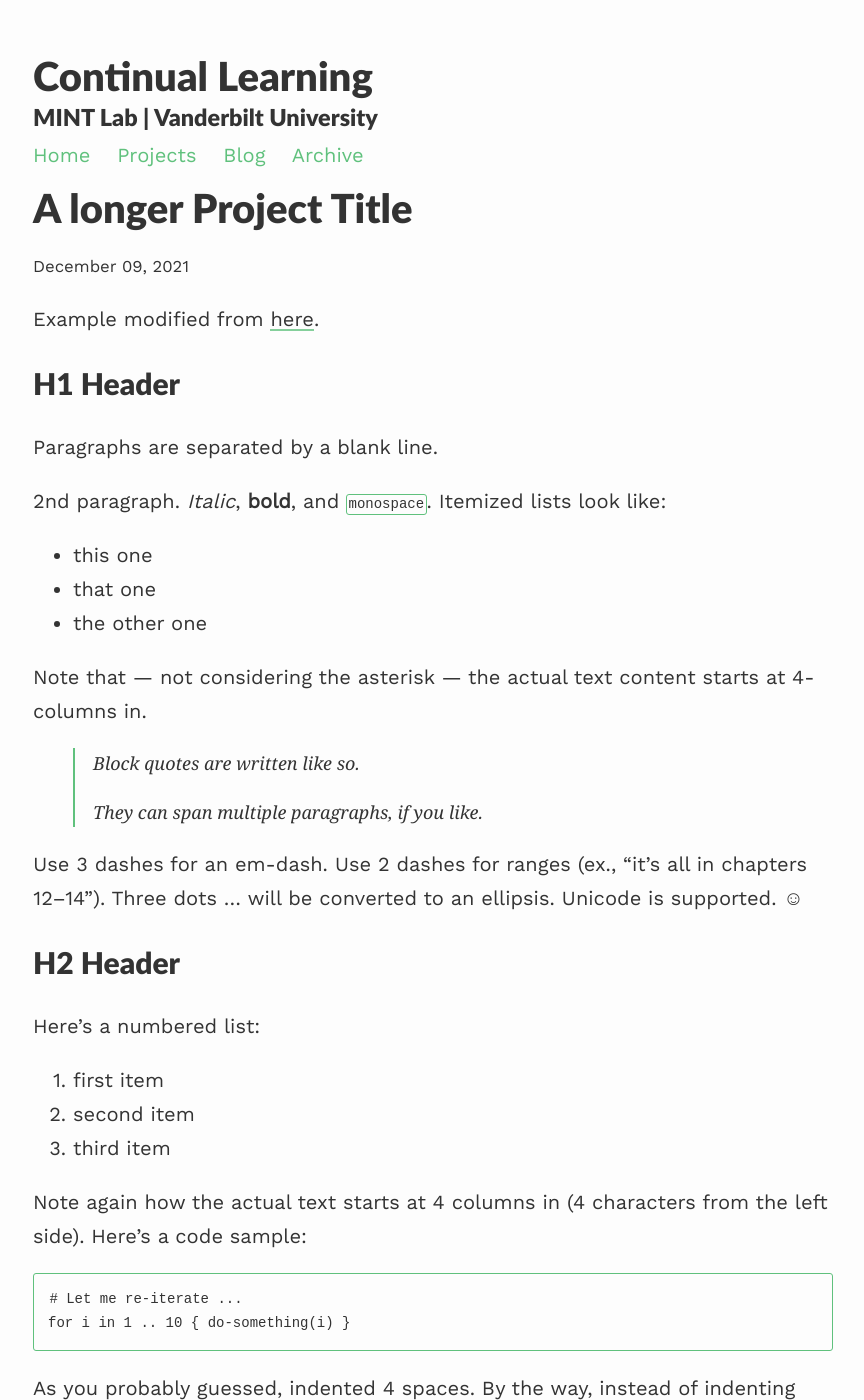
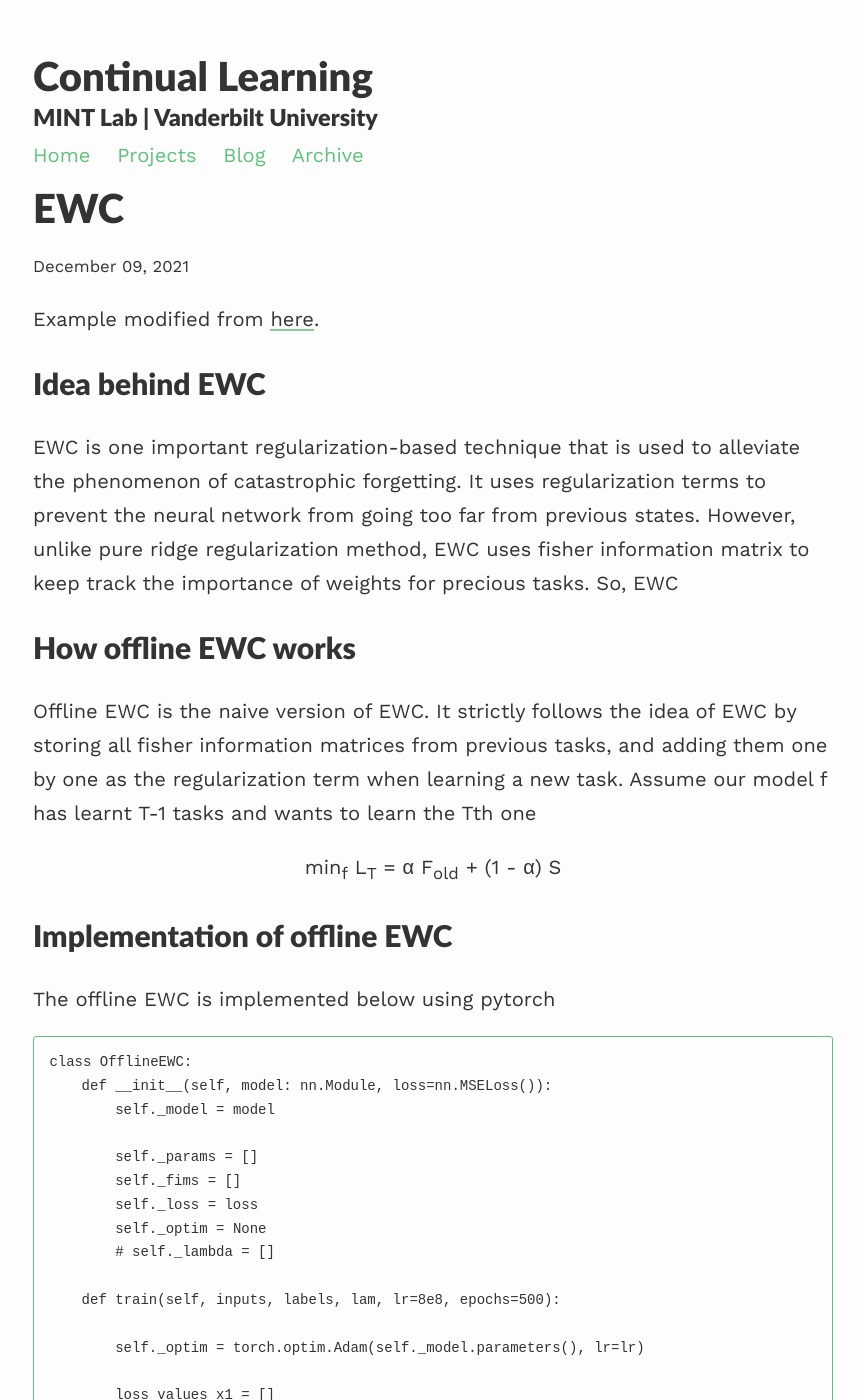
Before and after one commit to zxllxz2/tempweb, a Jekyll site: the page built from docs/_projects/2_project.md, in a window 1280 px wide and 1400 px high. Shown: the whole window, without its empty margins (207-1071 px from the left). Built offline with Jekyll 4.4.1, drawn with Linux system fonts in a browser that asks for light colours; nearby versions of some CDN libraries; formulas are drawn with MathJax 3; some of the changed text lies outside the part shown.

Commit message:
offline ewc

```diff
--- a/docs/_projects/2_project.md
+++ b/docs/_projects/2_project.md
@@ -1,153 +1,113 @@
 ---
 layout: post
-title: A longer Project Title
-description: short project description
+title: "EWC"
+description: Introduction to EWC
 ---
 
 Example modified from [here](http://www.unexpected-vortices.com/sw/rippledoc/quick-markdown-example.html){:target="_blank"}.
 
-H1 Header
+Idea behind EWC
 ============
 
-Paragraphs are separated by a blank line.
-
-2nd paragraph. *Italic*, **bold**, and `monospace`. Itemized lists
-look like:
-
-  * this one
-  * that one
-  * the other one
-
-Note that --- not considering the asterisk --- the actual text
-content starts at 4-columns in.
-
-> Block quotes are
-> written like so.
->
-> They can span multiple paragraphs,
-> if you like.
-
-Use 3 dashes for an em-dash. Use 2 dashes for ranges (ex., "it's all
-in chapters 12--14"). Three dots ... will be converted to an ellipsis.
-Unicode is supported. ☺
-
-
-H2 Header
-------------
-
-Here's a numbered list:
-
- 1. first item
- 2. second item
- 3. third item
-
-Note again how the actual text starts at 4 columns in (4 characters
-from the left side). Here's a code sample:
-
-    # Let me re-iterate ...
-    for i in 1 .. 10 { do-something(i) }
-
-As you probably guessed, indented 4 spaces. By the way, instead of
-indenting the block, you can use delimited blocks, if you like:
-
-~~~
-define foobar() {
-    print "Welcome to flavor country!";
-}
-~~~
-
-(which makes copying & pasting easier). You can optionally mark the
-delimited block for Pandoc to syntax highlight it:
-
-~~~python
-import time
-# Quick, count to ten!
-for i in range(10):
-    # (but not *too* quick)
-    time.sleep(0.5)
-    print(i)
-~~~
+EWC is one important regularization-based technique that is used to alleviate the phenomenon of catastrophic forgetting. It uses regularization terms
+to prevent the neural network from going too far from previous states. However, unlike pure ridge regularization method, EWC uses fisher
+information matrix to keep track the importance of weights for precious tasks. So, EWC
 
 
 
-### An h3 header ###
-
-Now a nested list:
-
- 1. First, get these ingredients:
-
-      * carrots
-      * celery
-      * lentils
-
- 2. Boil some water.
-
- 3. Dump everything in the pot and follow
-    this algorithm:
-
-        find wooden spoon
-        uncover pot
-        stir
-        cover pot
-        balance wooden spoon precariously on pot handle
-        wait 10 minutes
-        goto first step (or shut off burner when done)
-
-    Do not bump wooden spoon or it will fall.
-
-Notice again how text always lines up on 4-space indents (including
-that last line which continues item 3 above).
-
-Here's a link to [a website](http://foo.bar), to a [local
-doc](local-doc.html), and to a [section heading in the current
-doc](#an-h2-header). Here's a footnote [^1].
-
-[^1]: Some footnote text.
-
-Tables can look like this:
-
-| Header 1 | Header 2                   | Header 3 |
-|:--------:|:--------------------------:|:--------:|
-| data1a   | Data is longer than header | 1        |
-| d1b      | add a cell                 |          |
-| lorem    | ipsum                      | 3        |
-|          | empty outside cells        |          |
-| skip     |                            | 5        |
-| six      | Morbi purus                | 6        |
 
 
-A horizontal rule follows.
+How offline EWC works
+============
 
-***
+Offline EWC is the naive version of EWC. It strictly follows the idea of EWC by storing all fisher information matrices from previous tasks,
+and adding them one by one as the regularization term when learning a new task. Assume our model f has learnt T-1 tasks and
+wants to learn the Tth one
 
-Here's a definition list:
+<p align="center">
+    min<sub>f</sub> L<sub>T</sub> = &alpha; F<sub>old</sub> + (1 - &alpha;) S
+</p>
 
-apples
-  : Good for making applesauce.
 
-oranges
-  : Citrus!
 
-tomatoes
-  : There's no "e" in tomatoe.
+Implementation of offline EWC
+============
 
-Again, text is indented 4 spaces. (Put a blank line between each
-term and  its definition to spread things out more.)
+The offline EWC is implemented below using pytorch
 
-Here's a "line block" (note how whitespace is honored):
+~~~python
+class OfflineEWC:
+    def __init__(self, model: nn.Module, loss=nn.MSELoss()):
+        self._model = model
 
-| Line one
-|   Line too
-| Line tree
+        self._params = []
+        self._fims = []
+        self._loss = loss
+        self._optim = None
+        # self._lambda = []
 
-and images can be specified like so:
+    def train(self, inputs, labels, lam, lr=8e8, epochs=500):
 
-![example image](https://images.unsplash.com/photo-1488190211105-8b0e65b80b4e?w=500&h=500&fit=crop "An exemplary image")
+        self._optim = torch.optim.Adam(self._model.parameters(), lr=lr)
 
-Inline math equation: $\omega = d\phi / dt$. Display
-math should get its own line like so:
+        loss_values_x1 = []
 
-$$I = \int \rho R^{2} dV$$
+        # First training period
+        for _ in range(epochs):
 
-And note that you can backslash-escape any punctuation characters
-which you wish to be displayed literally, ex.: \`foo\`, \*bar\*, etc.
+            f = self._model(inputs.float())
+
+            regularizer = 0
+
+            for n, p in self._model.named_parameters():
+                for i in range(len(self._fims)):
+                    regularizer += torch.dot(self._fims[i][n].reshape(-1), ((p - self._params[i][n]) ** 2).reshape(-1))
+
+            loss = self._loss(f, labels.unsqueeze(1).float()) + lam * regularizer
+            self._optim.zero_grad()
+            loss.backward()
+            self._optim.step()
+
+            # calculate and store the loss per epoch for both datasets
+            loss_values_x1.append(loss.item())
+
+        self._params.append({})
+        temp_param = {n: p for n, p in self._model.named_parameters() if p.requires_grad}
+        for n, p in deepcopy(temp_param).items():
+            self._params[-1][n] = p
+
+        f = self._model(inputs.float())
+        loss = self._loss(f, labels.unsqueeze(1).float())
+        self._optim.zero_grad()
+        loss.backward()
+
+        temp_fisher = {}
+        for n, p in self._model.named_parameters():
+            temp_fisher[n] = p.grad.data
+
+        self._fims.append({})
+        for n, p in temp_fisher.items():
+            self._fims[-1][n] = p ** 2
+
+        return loss_values_x1
+~~~
+
+Demo of offline EWC
+============
+
+Next, we will try to convince you that offline EWC works through an example of four individual tasks. The data on which we're trying to train
+continually is the following, and we will be using a 4-hidden-layer MLP with perceptron number of 1, 100, 100, 100, 100, and 1.
+
+![offline4_data](https://github.com/zxllxz2/tempweb/blob/main/docs/assets/images/data_online4.png?raw=true)
+
+
+What can be improved?
+============
+
+The advantage of using offline EWC is obvious: it alleviates the problem of catastrophic forgetting and mimic the effect
+of Hessian matrix to the greatest degree. However, its downside can also be annoying. Imagine a situation such that there are hundreds of thousands
+tasks waiting to be learnt. Offline EWC will perform badly since it tries to store fisher information matrix for each task being
+learnt, and there will be hundreds of thousands of them. So, in this case, not only the space consumption will be large, but also the
+computation cost wil be huge.
+
+Considering these two problems, online EWC has been introduced on the basis of offline EWC.
```
Also changed, not shown: docs/_projects/3_project.md (+1 -1 lines).
